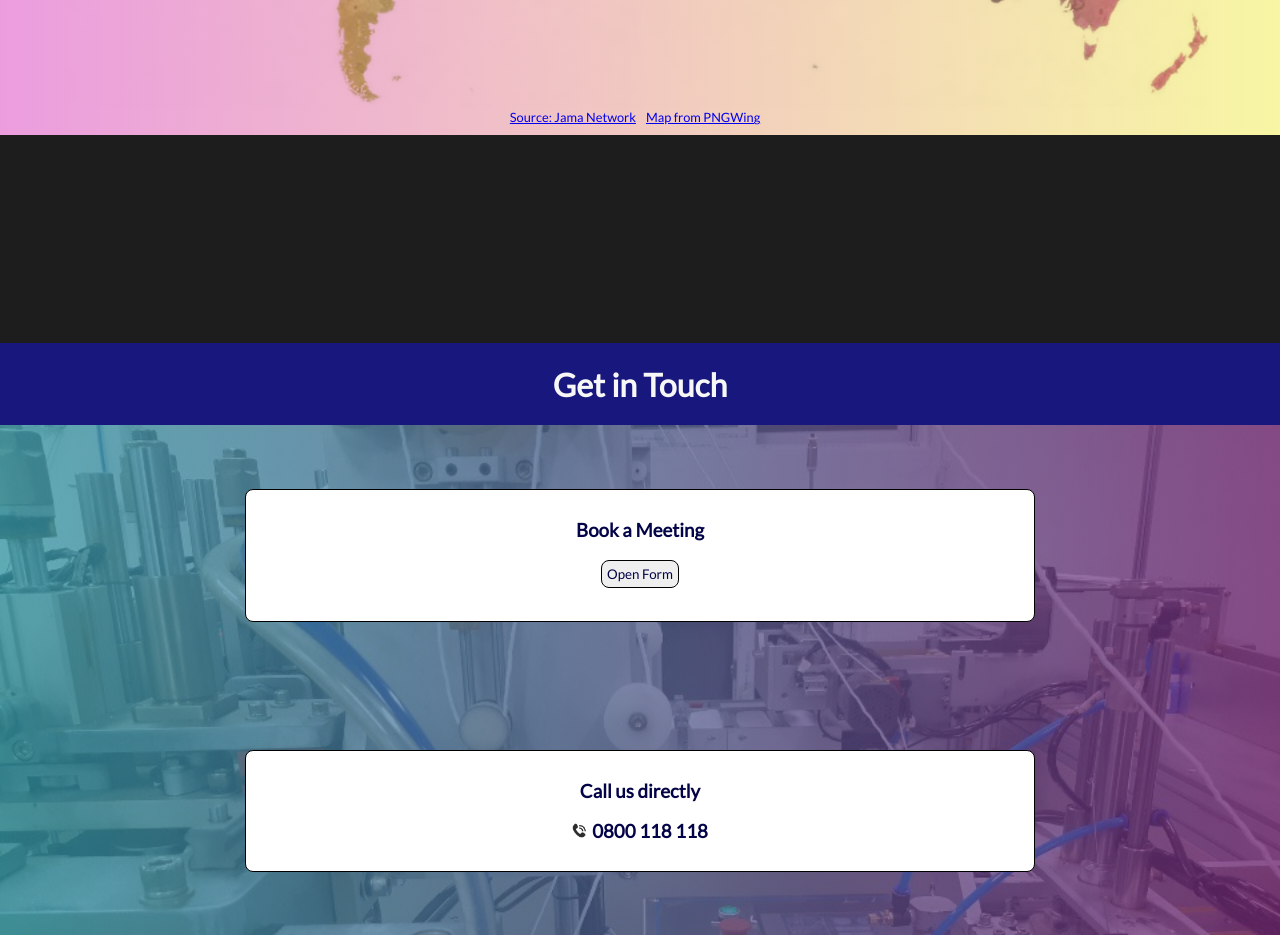
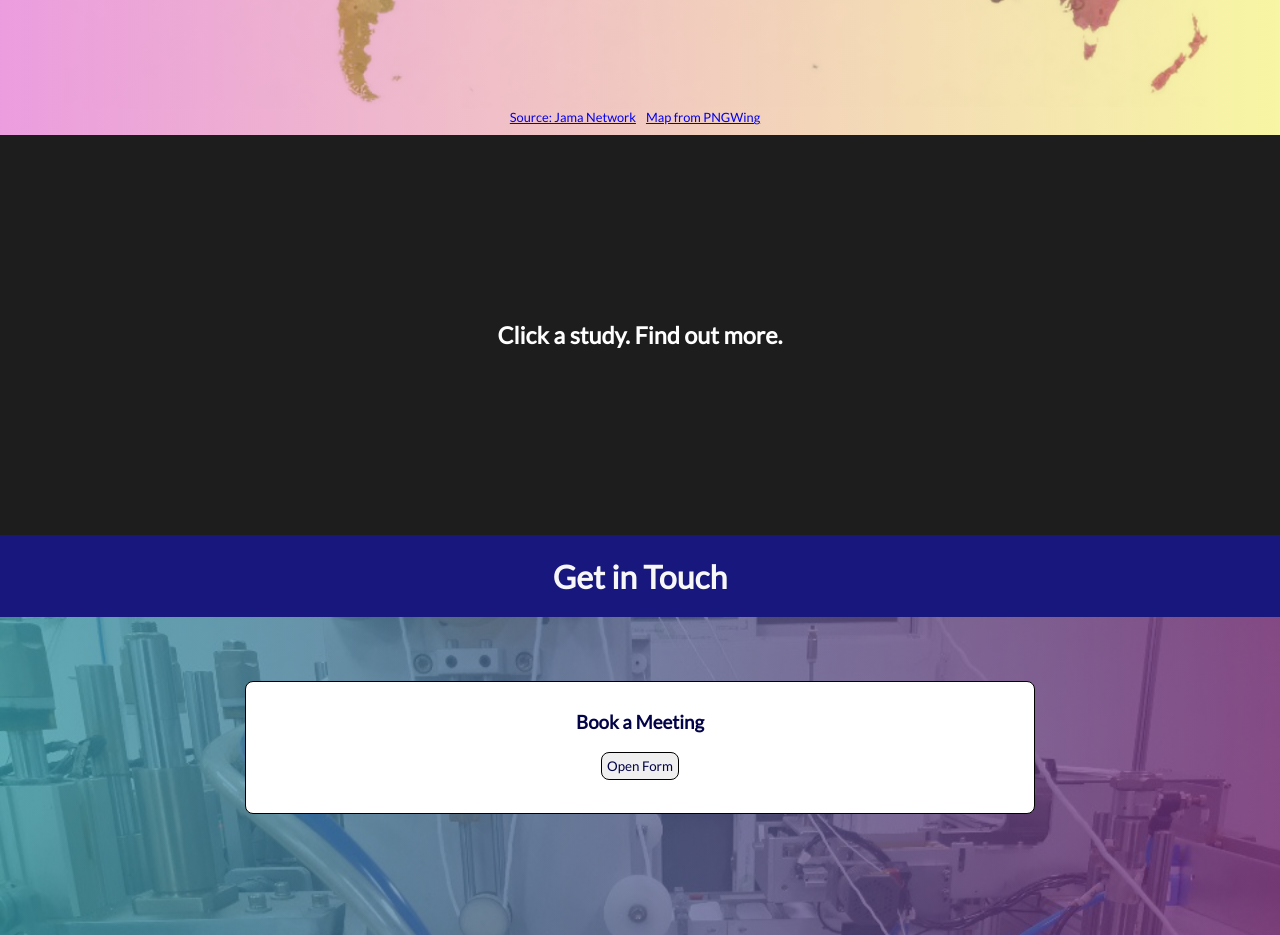
Before and after one commit to martinrombach88/b2b_masks_landing_page, a React (Create React App) app: page / in a window 1280 px wide. Shown: the part 2360-3295 px from the top of the page. Built offline with nearby package versions, Linux system fonts and the light colour scheme; the HTML template or start-up script is replaced by a standard one.

Commit message:
portrait map test

```diff
--- a/src/MapBox.js
+++ b/src/MapBox.js
@@ -1,6 +1,7 @@
 const MapBox = () => {
     return (
         <div id="mapBox">
+            <h3>Click a study. Find out more.</h3>
 
         </div>
      );
--- a/src/index.css
+++ b/src/index.css
@@ -288,7 +288,7 @@ h1, h2, h3 {
 .mapStudy {
   background-color:white;
   color:black;
-  font-size: 1.5vh;
+  font-size: 2.2vh;
   width:60%;
   border:black 3px solid;
   border-radius:8px;
@@ -368,16 +368,19 @@ h1, h2, h3 {
   right:3%;
 }
 
+
 #mapBox {
-  background-color:rgb(29, 29, 29);
-  color:white;
-  height:26vh;
-  display:flex;
+  background-color: rgb(29, 29, 29);
+  color: white;
+  height: 50vh;
+  display: flex;
+  align-items: center;
   justify-content: center;
+  font-size:2.5vh;
 }
 
-#mapBox h2{
-  font-size:2.6vh;
+#mapBox h3 {
+  width:46%;
 }
 
 /* ~~~~~~~~~~~~~~~~ CONTACT FORM / CALL TO ACTION ~~~~~~~~~~~~~~~~ */
```
